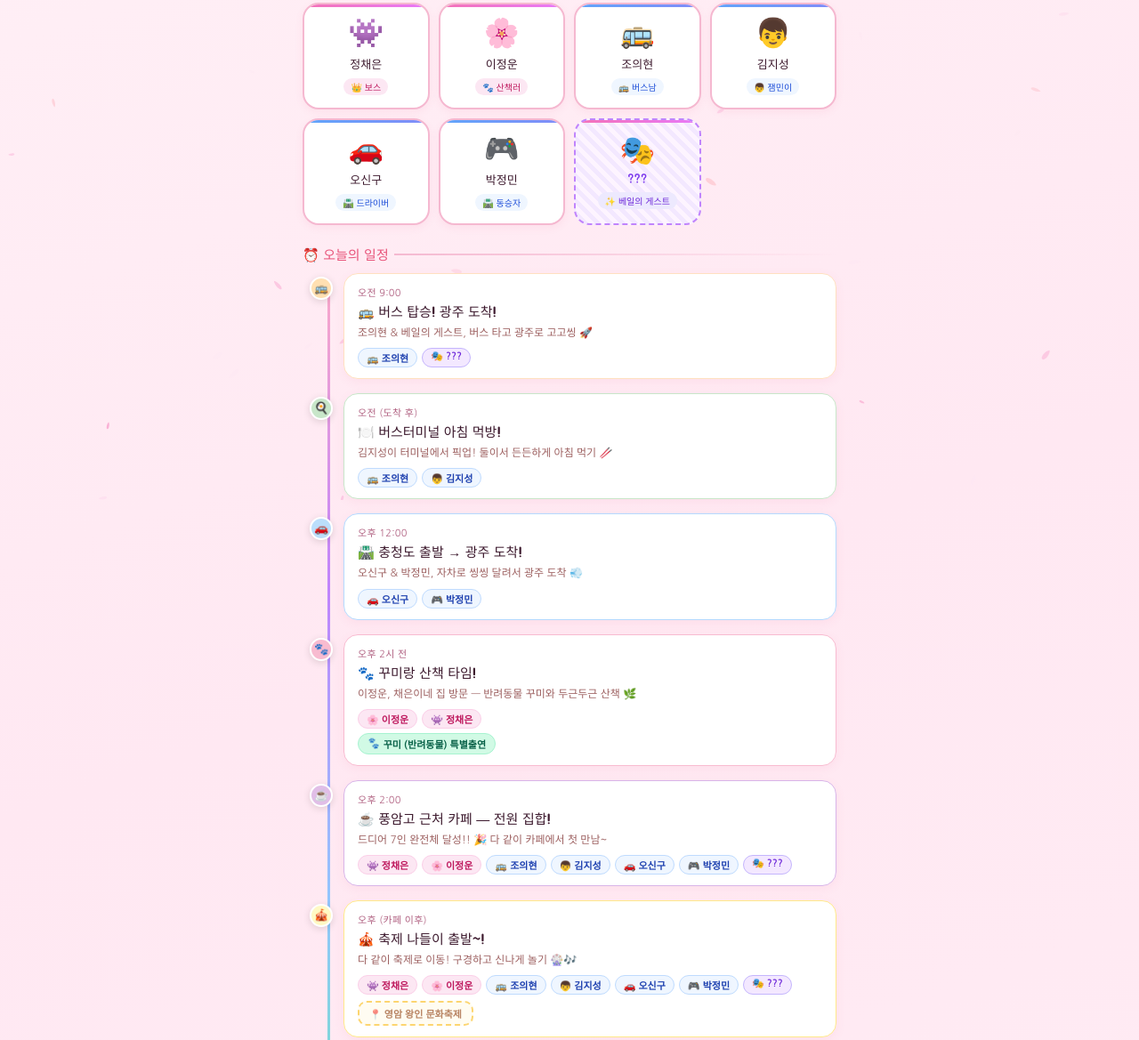
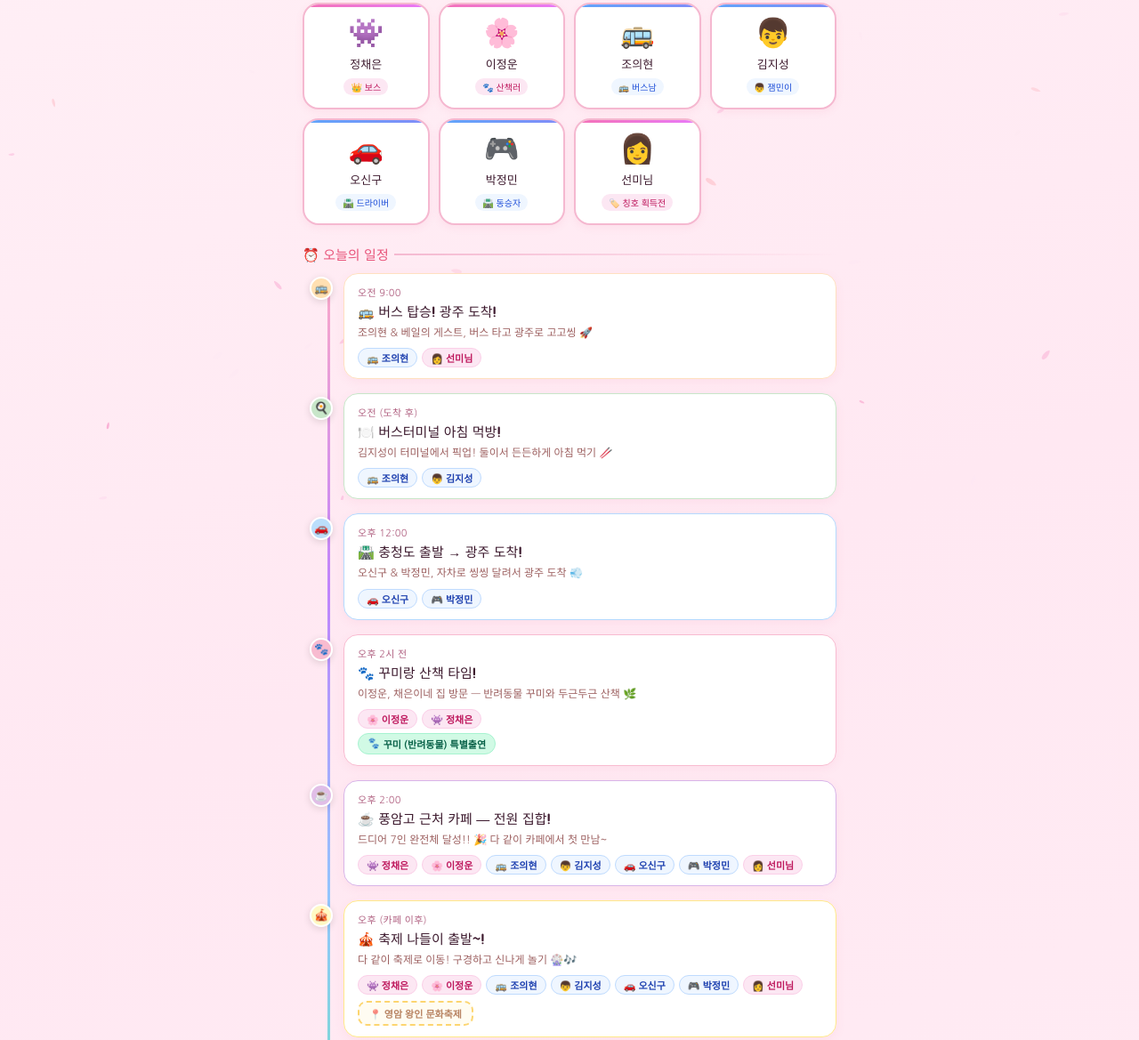
Before and after one commit to bychaeun/chaeeungame, a plain HTML site: page index.html in a window 1280 px wide. Shown: the part 238-1407 px from the top of the page at 89% size. Drawn offline with Linux system fonts and the light colour scheme.

Commit message:
Update index.html

```diff
--- a/index.html
+++ b/index.html
@@ -595,17 +595,17 @@
 
     <div class="flip-wrap" onclick="this.classList.toggle('flipped')">
       <div class="flip-inner">
-        <div class="flip-front char-card girl mystery">
-          <span class="char-avatar">🎭</span>
-          <div class="char-name">???</div>
-          <div class="char-role">✨ 베일의 게스트</div>
+        <div class="flip-front char-card girl">
+          <span class="char-avatar">👩</span>
+          <div class="char-name">선미님</div>
+          <div class="char-role">🏷️ 칭호 획득전</div>
         </div>
-        <div class="flip-back girl mystery-back">
-          <div class="back-emoji">🎭</div>
-          <div class="back-name">??? (조의현 친구)</div>
+        <div class="flip-back girl">
+          <div class="back-emoji">👩</div>
+          <div class="back-name">선미님 (조의현 친구)</div>
           <div class="back-item">📅 미공개</div>
           <div class="back-item">🧠 미공개</div>
-          <div class="back-item">✨ 베일에 쌓인 게스트</div>
+          <div class="back-item">🏷️ 칭호 획득전</div>
         </div>
       </div>
     </div>
@@ -626,7 +626,7 @@
         <div class="event-desc">조의현 & 베일의 게스트, 버스 타고 광주로 고고씽 🚀</div>
         <div class="char-tags">
           <span class="char-tag boy">🚌 조의현</span>
-          <span class="char-tag" style="background:#f3e8ff; color:#6d28d9; border-color:#c4b5fd;">🎭 ???</span>
+          <span class="char-tag">👩 선미님</span>
         </div>
       </div>
     </div>
@@ -688,7 +688,7 @@
           <span class="char-tag boy">👦 김지성</span>
           <span class="char-tag boy">🚗 오신구</span>
           <span class="char-tag boy">🎮 박정민</span>
-          <span class="char-tag" style="background:#f3e8ff; color:#6d28d9; border-color:#c4b5fd;">🎭 ???</span>
+          <span class="char-tag">👩 선미님</span>
         </div>
       </div>
     </div>
@@ -707,7 +707,7 @@
           <span class="char-tag boy">👦 김지성</span>
           <span class="char-tag boy">🚗 오신구</span>
           <span class="char-tag boy">🎮 박정민</span>
-          <span class="char-tag" style="background:#f3e8ff; color:#6d28d9; border-color:#c4b5fd;">🎭 ???</span>
+          <span class="char-tag">👩 선미님</span>
         </div>
         <div class="unknown-badge">📍 영암 왕인 문화축제</div>
       </div>
@@ -926,7 +926,7 @@
           <span class="char-tag boy">👦 김지성</span>
           <span class="char-tag boy">🚗 오신구</span>
           <span class="char-tag boy">🎮 박정민</span>
-          <span class="char-tag" style="background:#f3e8ff; color:#6d28d9; border-color:#c4b5fd;">🎭 ???</span>
+          <span class="char-tag">👩 선미님</span>
         </div>
       </div>
     </div>
```
